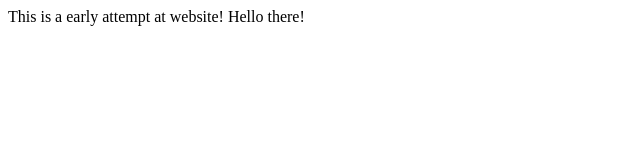
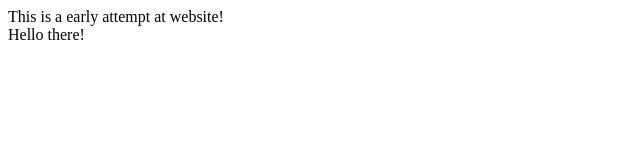
Before and after one commit to Jack-Daly-Eng025/30_DAYS_OF_CODE, a plain HTML site: page 2_30/src/index.html in a window 1280 px wide. Shown: the whole page, without its empty margins (0-640 px from the left). Drawn offline with Linux system fonts and the light colour scheme.

Commit message:
Final changes before bed

```diff
--- a/2_30/src/index.html
+++ b/2_30/src/index.html
@@ -15,7 +15,8 @@
     </head>
     <body>
     <div id="container">
-       <div>This is a early attempt at website! Hello  there!</div>
+       <div>This is a early attempt at website!</div>
+       <div>Hello  there!</div>
 
 
 
--- a/2_30/src/style.css
+++ b/2_30/src/style.css
@@ -3,12 +3,14 @@
 body {
     background-color: rgb(88, 202, 88);
   }
+
   .container {
     color: white;
     background: yellowgreen;
   }
+
+
   h1 {
-    color: white;
     text-align: center;
   }
 
```
